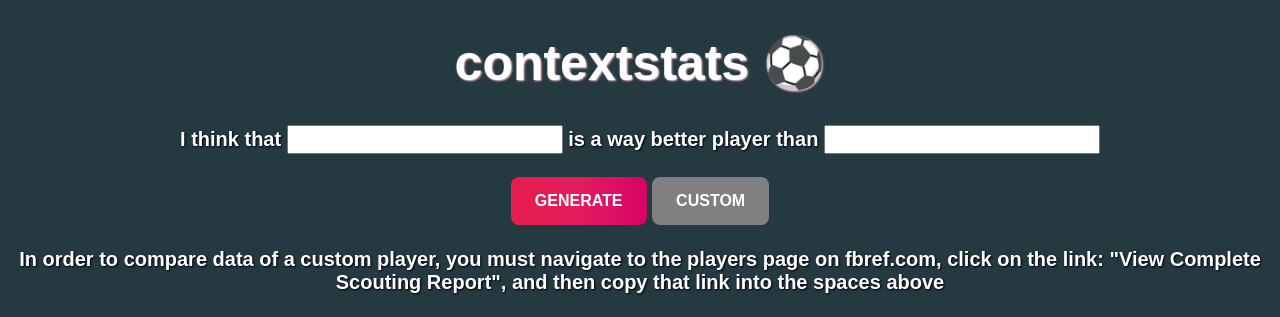
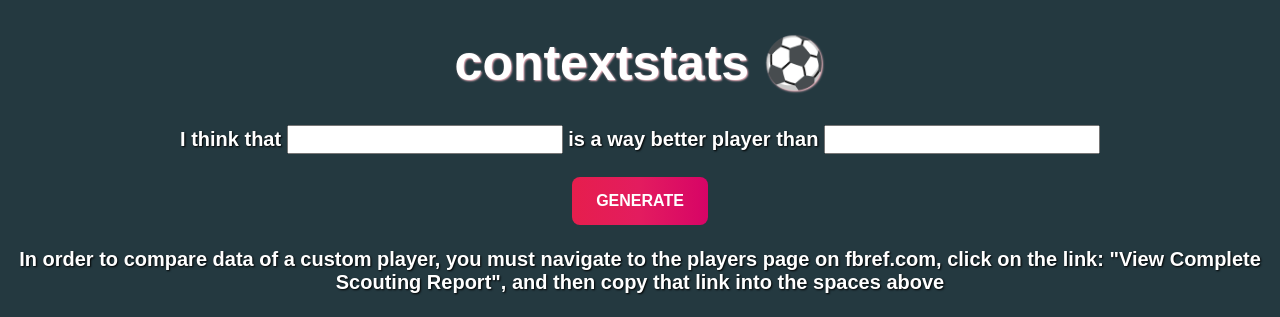
Before and after one commit to andrew-chin/contextstats, a Flask app: page / in a window 1280 px wide. Shown: the top 317 px of the page. Run offline with Flask 2, Linux system fonts and the light colour scheme; some libraries are stand-ins or nearby versions; some web fonts are replaced.

Commit message:
Update home.html

```diff
--- a/templates/home.html
+++ b/templates/home.html
@@ -34,7 +34,6 @@
             <input class = "box" name="data2" autoComplete="on" list="suggestions"  onchange="resetIfInvalid(this);" oninput="checkIfValid(this);" required >
             <br> <br>
             <input class = "button" type="submit" value="GENERATE">
-            <input style = "background: grey" class= "button" type="submit" value="CUSTOM" disabled="disabled">
             <br> <br>
             In order to compare data of a custom player, you must navigate to the players page on fbref.com, click on the link: "View Complete Scouting Report", and then copy that link into the spaces above</b>
             <br><br>
```
